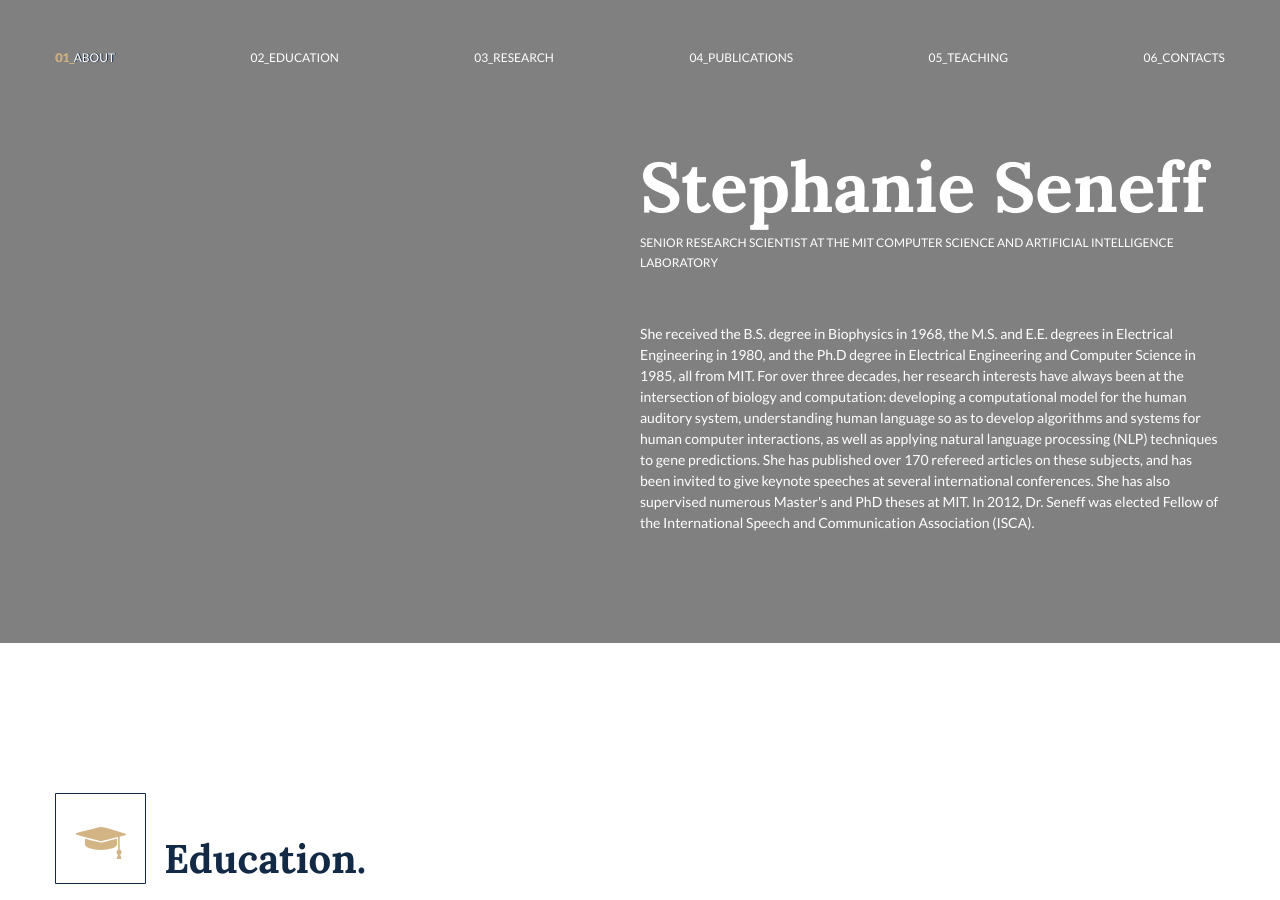
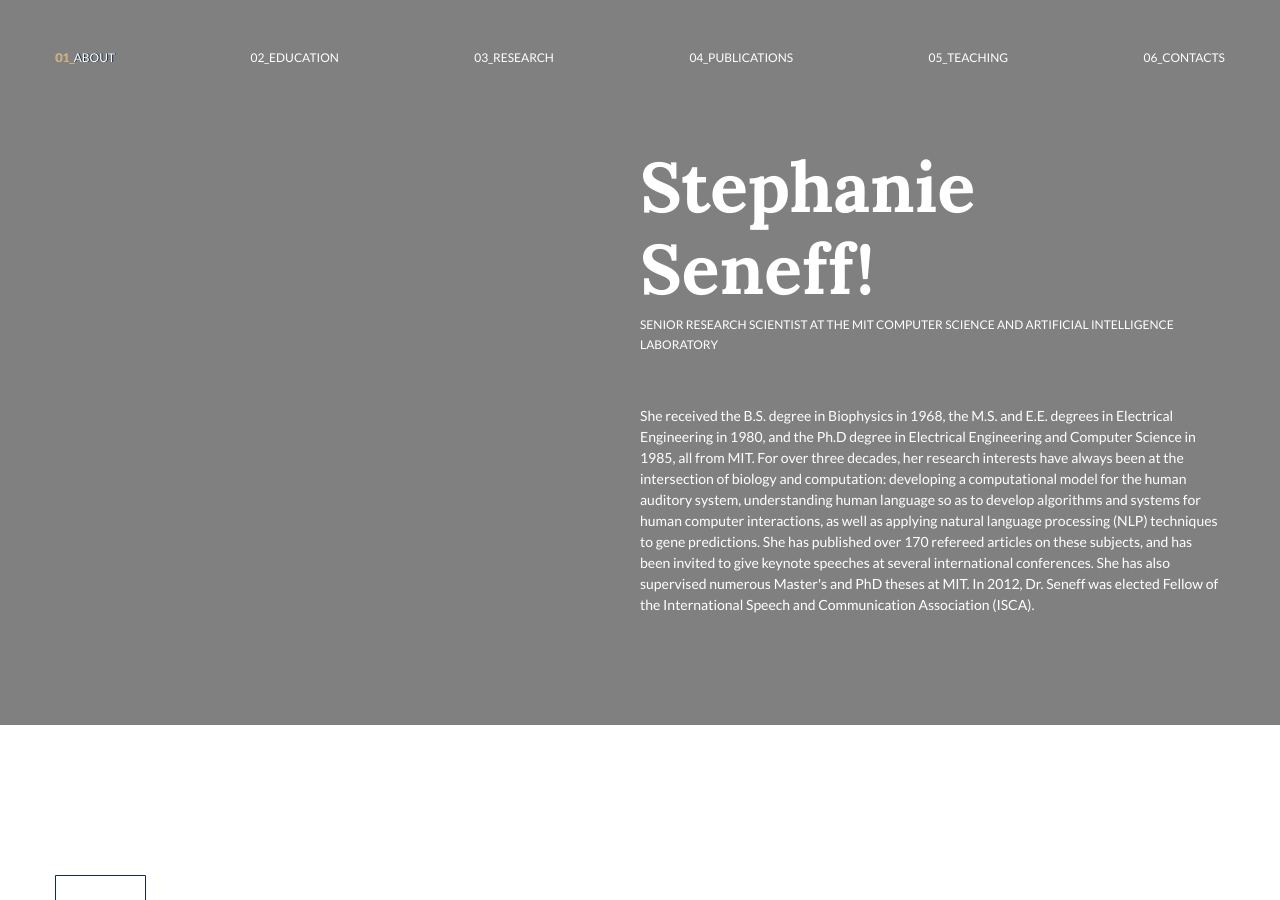
Before and after one commit to seneffwebdev/seneff, a Jekyll site: the page built from index.markdown, in a window 1280 px wide and 900 px high. Built offline with Jekyll 4.4.1, drawn with Linux system fonts in a browser that asks for light colours; some web fonts are replaced; some of the changed text lies outside the part shown.

```diff
--- a/_data/home.yml
+++ b/_data/home.yml
@@ -1,4 +1,4 @@
-name: Stephanie Seneff
+name: Stephanie Seneff!
 title: Senior Research Scientist at the MIT Computer Science and Artificial
   Intelligence Laboratory
 linkedin: "-"
```
